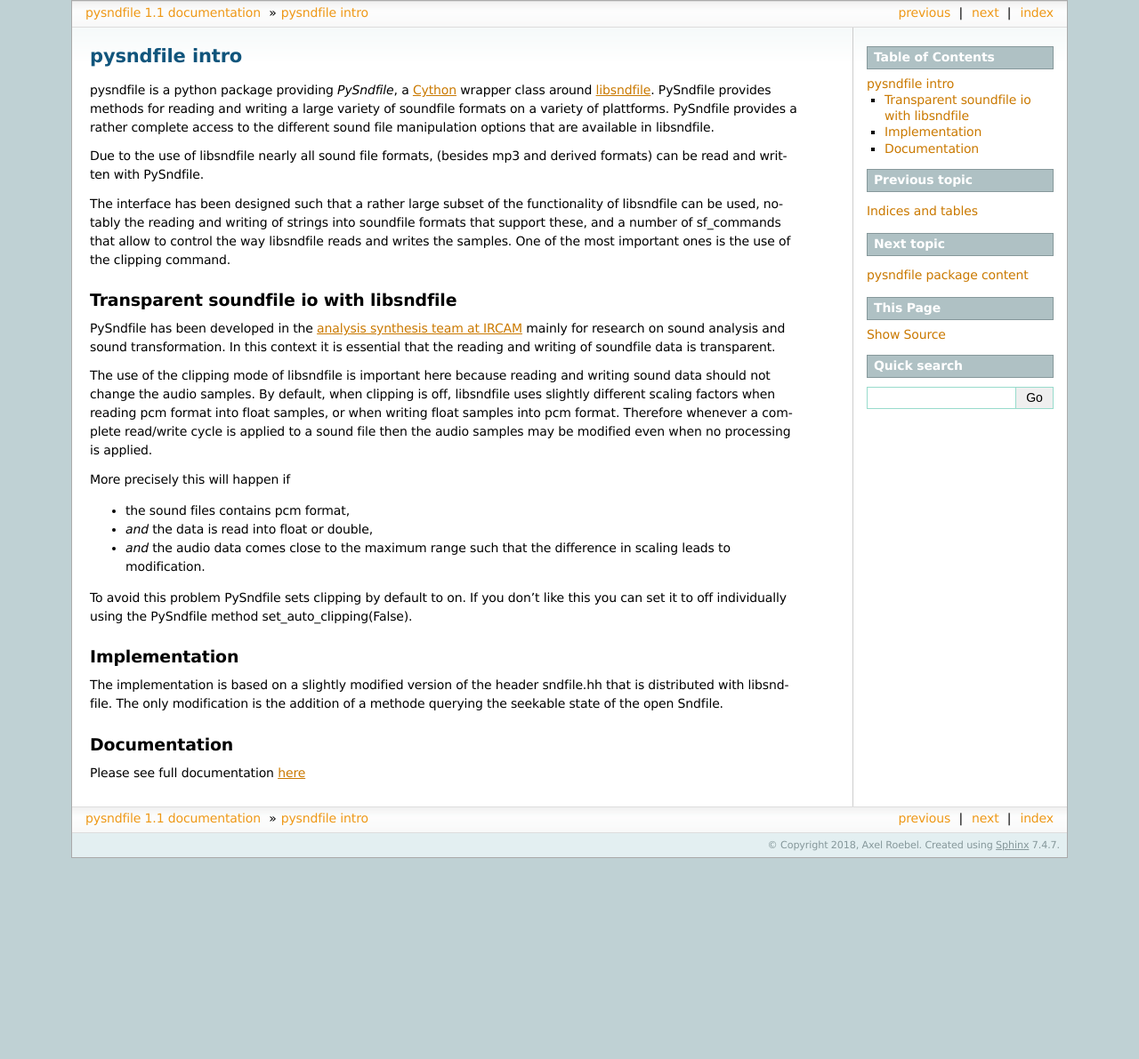
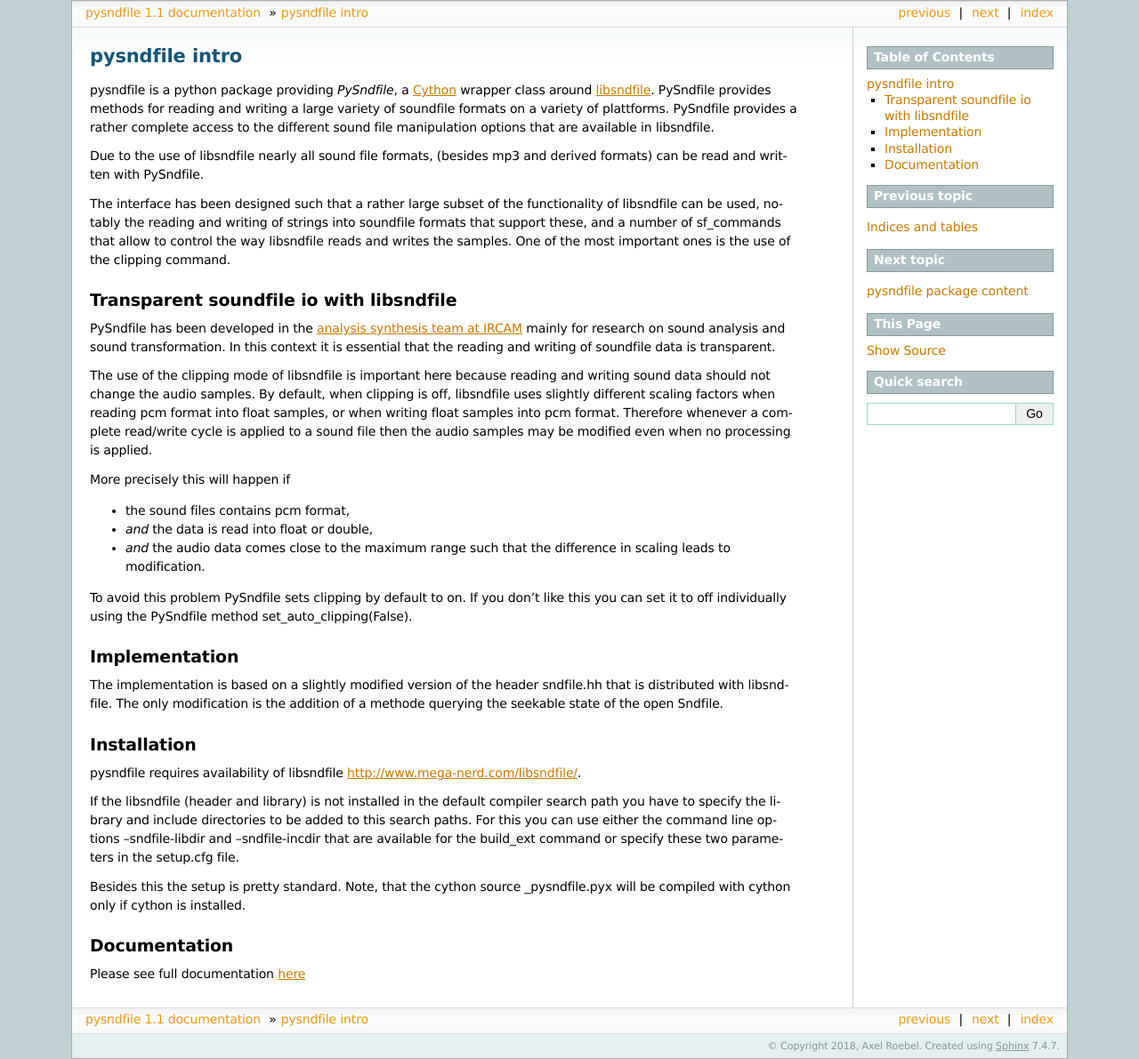
Before and after one commit to roebel/pysndfile, a Sphinx documentation site: the page built from doc/source/LONG_DESCR.rst, in a window 1280 px wide. Shown: the whole page at 89% size. Built offline with Sphinx 7.4.7, drawn with Linux system fonts in a browser that asks for light colours; before the commit the page ends 965 px from its top, so only the background shows below that.

```diff
--- a/doc/source/LONG_DESCR.rst
+++ b/doc/source/LONG_DESCR.rst
@@ -54,6 +54,23 @@ sndfile.hh that is distributed with libsndfile. The only modification is
 the addition of a methode querying the seekable state of the open
 Sndfile.
 
+Installation
+------------
+
+pysndfile requires availability of libsndfile
+http://www.mega-nerd.com/libsndfile/.
+
+If the libsndfile (header and library) is not installed in the default
+compiler search path you have to specify the library and include
+directories to be added to this search paths. For this you can use
+either the command line options --sndfile-libdir and --sndfile-incdir
+that are available for the build\_ext command or specify these two
+parameters in the setup.cfg file.
+
+Besides this the setup is pretty standard. Note, that the cython source
+\_pysndfile.pyx will be compiled with cython only if cython is
+installed.
+
 Documentation
 -------------
 
```
Also changed, not shown: README.md (+12 -0 lines).
